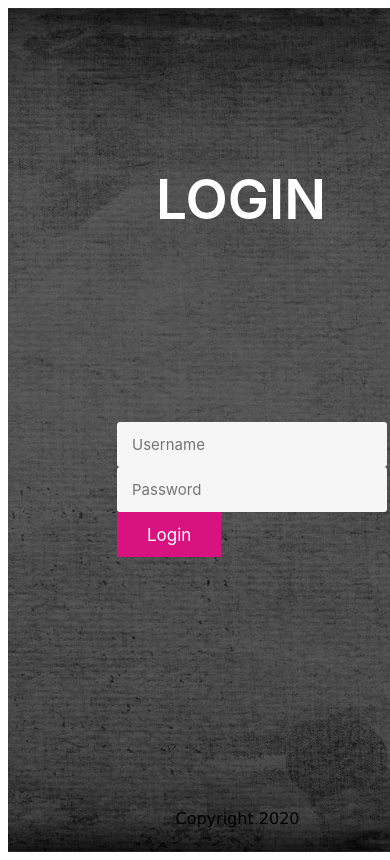
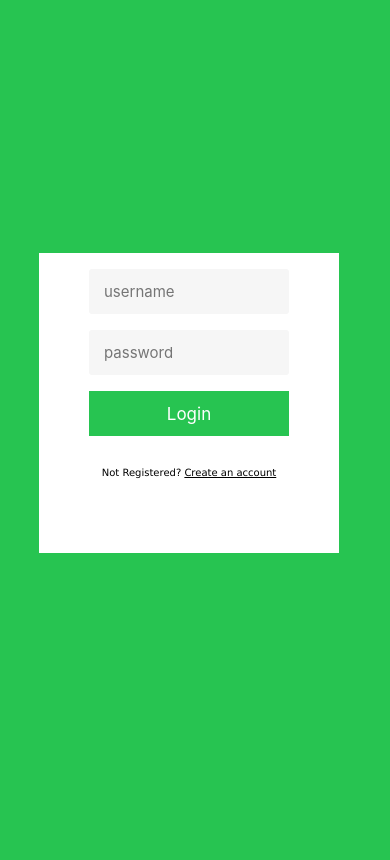
Before and after one commit to sabbaths/Stocks, a PHP site: page /login.html in a window 390 px wide. After the commit the page ends 553 px from the top, so only its background shows below. Run offline with PHP 8.4, Linux system fonts and the light colour scheme.

Commit message:
update login page

```diff
--- a/css/stocks.css
+++ b/css/stocks.css
@@ -1,3 +1,7 @@
+html, body {
+  margin: 0px;
+}
+
 #p_logout {
   position: fixed;
   bottom: 25px;
@@ -215,18 +219,41 @@
   background-position: center;
   background-repeat: no-repeat;
   background-size: cover;
-  background-image: url(../images/background2.jpg);
+  /*background-image: url(../images/background2.jpg);*/
   /*background-image: url(https://www.w3schools.com/howto/img_parallax.jpg);*/
-
+  background-color: #27c451;
   height: 100vh;
   width: 100vw;
   position: relative;
+  margin: 0px;
 }
 
 #div_login {
   position: absolute;
-  top: 50%;
-  left: 30%;
+  background-color: white;
+  display: block;
+  width: 500px;
+  height: 250px;
+  top: 30%;
+  left: 35%;
+  text-align: center;
+}
+
+#input_login_un {
+  width: 300px;
+}
+
+#input_login_pw {
+  width: 300px;
+}
+
+#btn_login {
+  width: 300px;
+  background-color: #27c451;
+}
+
+#p_register {
+  font-size: 12px;
 }
 
 .test {
@@ -374,4 +401,42 @@ a:visited {
     border-color: black;
     background-color: #f5f7f7;
   }
+
+  #div_background {
+    background-color: #27c451;
+    height: 100vh;
+    width: 100vw;
+    position: relative;
+    margin: 0px;
+  }
+
+  #div_login {
+    position: absolute;
+    left: 10%;
+    background-color: white;
+    display: block;
+    width: 300px;
+    height: 300px;
+    text-align: center;
+  }
+
+  #div_copyright {
+  }
+
+  #input_login_un {
+    width: 200px;
+  }
+
+  #input_login_pw {
+    width: 200px;
+  }
+
+  #btn_login {
+    width: 200px;
+    background-color: #27c451;
+  }
+
+  #p_register {
+    font-size: 10px;
+  }
 }
--- a/login.html
+++ b/login.html
@@ -14,15 +14,12 @@
     <div id='div_background'>
     </div>
       <div id='div_title'>
-        <h2>LOGIN</h2>
       </div>
       <div id='div_login'>
-        <input class='test' id='input_login_un' value='' placeholder='Username'>
-        <input class='test' id='input_login_pw' value='' placeholder='Password' type=password>
-        <button id='btn_login' class="btn">Login</button>
-      </div>
-      <div id='div_copyright'>
-        <p>Copyright 2020</p>
+        <p><input class='test' id='input_login_un' value='' placeholder='username'></p>
+        <p><input class='test' id='input_login_pw' value='' placeholder='password' type=password></p>
+        <p><button id='btn_login' class="btn">Login</button></p>
+        <p id="p_register">Not Registered? <a href=''>Create an account</a></p>
       </div>
   </body>
 </html>
```
Also changed, not shown: database_model_stock.php (+8 -3 lines).
